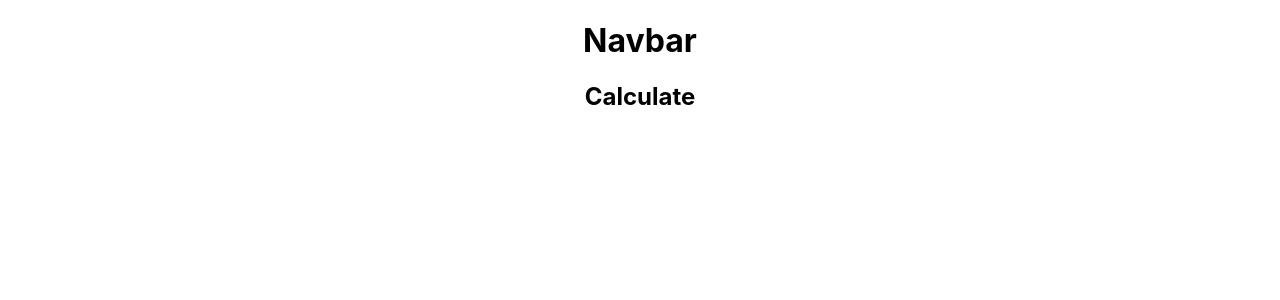
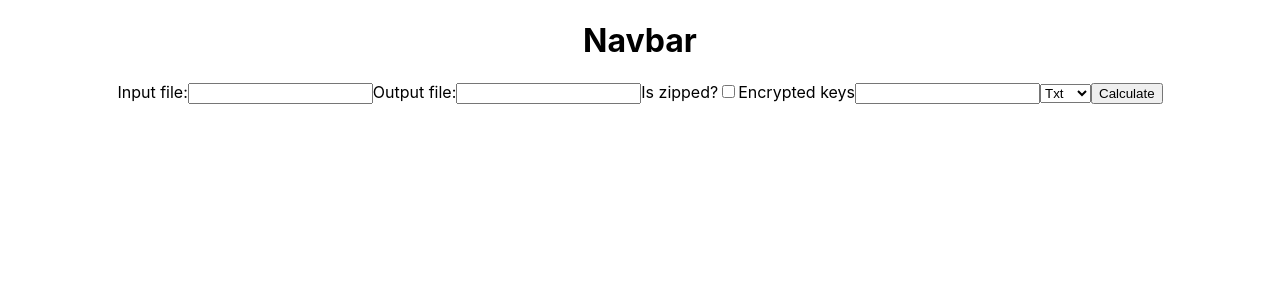
Before and after one commit to glebgol/Cross-Cutting-Project, a React (Create React App) app in the folder react-ui/: page /calculate in a window 1280 px wide. Shown: the top 300 px of the page. Built offline with nearby package versions, Linux system fonts and the light colour scheme; the HTML template or start-up script is replaced by a standard one.

Commit message:
Fetch calculating

```diff
--- a/react-ui/src/components/Calculate.js
+++ b/react-ui/src/components/Calculate.js
@@ -1,8 +1,65 @@
+import {useState} from "react";
+
 const Calculate = () => {
+    const [inputFile, setInputFile] = useState('')
+    const [outputFile, setOutputFile] = useState('')
+    const [isZipped, setIsZipped] = useState(false)
+    const [keys, setKeys] = useState('')
+    const [extension, setExtension] = useState('Txt')
+    const [info, setInfo] = useState('')
+    const handleSubmit = (e) => {
+        e.preventDefault();
+        fetch('api/file-reader/calculate/?inputfile=' + inputFile + '&outputfile=' + outputFile + '&iszipped=' + isZipped + '&decryptionkeys=' + keys + '&extension=' + extension)
+            .then(response => console.log(response.json()))
+            .catch(re => console.log(re));
+    }
     return (
-        <h2>
-            Calculate
-        </h2>
+        <div>
+            <form onSubmit={handleSubmit}>
+                <label>Input file:</label>
+                <input
+                    type="text"
+                    required
+                    value={inputFile}
+                    onChange={(e) => setInputFile(e.target.value)}
+                />
+                <label>Output file:</label>
+                <input
+                    type="text"
+                    required
+                    value={outputFile}
+                    onChange={(e) => setOutputFile(e.target.value)}
+                />
+                <label>Is zipped?</label>
+                <input
+                    type="checkbox"
+                    onChange={() => {
+                        setIsZipped(!isZipped);
+                    }}
+                />
+                <label>Encrypted keys</label>
+                <input
+                    type="text"
+                    required
+                    value={keys}
+                    onChange={(e) => {
+                        setKeys(e.target.value);
+                    }}
+                />
+                <select
+                    value={extension}
+                    onChange={(e) => {
+                        setExtension(e.target.value);
+                        console.log(e.target.value);
+                    }}
+                >
+                    <option value="txt">Txt</option>
+                    <option value="json">Json</option>
+                    <option value="xml">Xml</option>
+                </select>
+                <button>Calculate</button>
+            </form>
+        </div>
     );
 }
 
```
